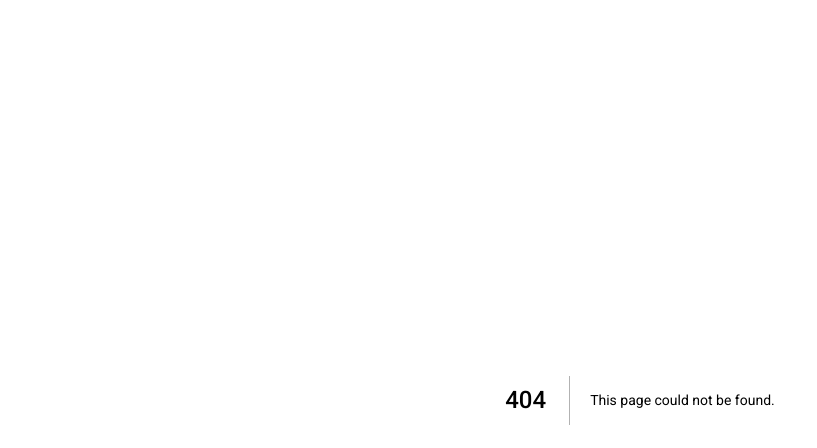
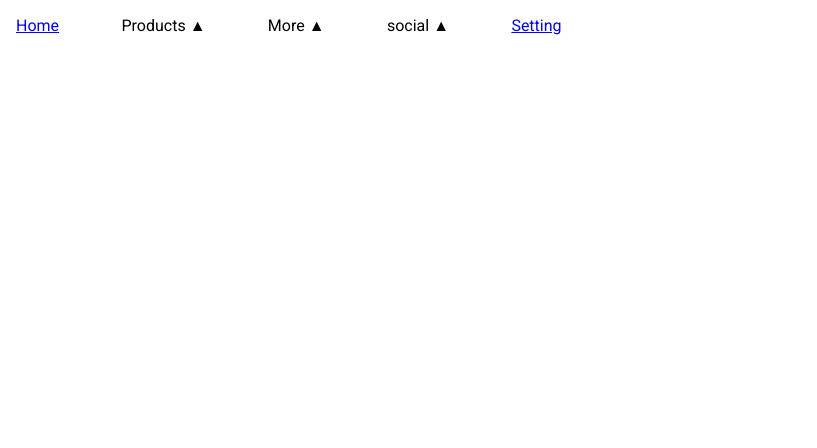
Before and after one commit to Amanp30/aasan-components, a Next.js app: page /menu in a window 1280 px wide. Before the commit this address had no page. Shown: the top 448 px of the page, without its empty margins (0-817 px from the left). Built offline with nearby package versions, Linux system fonts and the light colour scheme.

Commit message:
accordian example

```diff
--- a/pages/index.js
+++ b/pages/index.js
@@ -13,6 +13,7 @@ function index() {
         <Link href="/mobileshare">Mobileshare</Link>
         <Link href="/accordianexample">accordian example</Link>
         <Link href="/geolocation">Latitude and longitude</Link>
+        <Link href="/menu">menu</Link>
       </div>
     </>
   );
--- /dev/null
+++ b/pages/menu.js
@@ -0,0 +1,117 @@
+import React, { useEffect, useState } from "react";
+
+function menu() {
+  const [isDropdown, setisDropdown] = useState({});
+
+  // add click event listener to the document
+  useEffect(() => {
+    document.addEventListener("click", handleClickOutside);
+    return () => {
+      document.removeEventListener("click", handleClickOutside);
+    };
+  }, []);
+
+  // function to handle clicks outside the menu
+  function handleClickOutside(event) {
+    // check if the click event target is the menu or a descendant of the menu
+    if (!event.target.closest(".menu")) {
+      // if it's not, then close all of the submenus
+      setisDropdown({});
+    }
+  }
+
+  var menu = [
+    { text: "Home", link: "/" },
+    {
+      text: "Products",
+      link: [
+        { text: "Product One", link: "/one" },
+        { text: "Product two", link: "/two" },
+      ],
+    },
+    {
+      text: "More",
+      link: [
+        { text: "Privacy", link: "/privacy" },
+        { text: "T & C", link: "/termscondition" },
+      ],
+    },
+    {
+      text: "social",
+      link: [
+        { text: "facebook", link: "/privacy" },
+        { text: "twitter", link: "/termscondition" },
+        { text: "Youtube", link: "/termscondition" },
+      ],
+    },
+    { text: "Setting", link: "/setting" },
+  ];
+
+  function handleMouseEnter(id) {
+    setisDropdown((prevState) => ({ ...prevState, [id]: true }));
+  }
+  function handleMouseLeave(id) {
+    setisDropdown((prevState) => ({ ...prevState, [id]: false }));
+  }
+  function opensub(id) {
+    const newIsDropdown = {};
+    Object.keys(isDropdown).forEach((key) => {
+      newIsDropdown[key] = false;
+    });
+    newIsDropdown[id] = !isDropdown[id];
+    setisDropdown(newIsDropdown);
+
+    //setisDropdown((prevState) => ({ ...prevState, [id]: !prevState[id] }));
+  }
+  return (
+    <>
+      <div className="menu">
+        <ul className="nav">
+          {menu.map((item, index) => {
+            if (typeof item.link == "string") {
+              return (
+                <div key={index} className="menua">
+                  <a href={item.link}>{item.text}</a>
+                </div>
+              );
+            } else if (Array.isArray(item.link)) {
+              return (
+                <div
+                  key={index}
+                  /* onMouseEnter={() => handleMouseEnter(index)}
+                  onMouseLeave={() => handleMouseLeave(index)} */
+                  onClick={(e) => opensub(index)}
+                  className="dropdownlinks menua"
+                >
+                  {item.text}{" "}
+                  {isDropdown[index] ? (
+                    <>
+                      <span>▼</span>
+                    </>
+                  ) : (
+                    <>
+                      <span>▲</span>
+                    </>
+                  )}
+                  <div
+                    className={
+                      isDropdown[index] ? `submenu_open` : "submenu_close"
+                    }
+                  >
+                    {item.link.map((subItem, subIndex) => (
+                      <div key={subIndex} className="ohosublink">
+                        <a href={subItem.link}>{subItem.text}</a>
+                      </div>
+                    ))}
+                  </div>
+                </div>
+              );
+            }
+          })}
+        </ul>
+      </div>
+    </>
+  );
+}
+
+export default menu;
--- a/styles/globals.css
+++ b/styles/globals.css
@@ -57,3 +57,111 @@
 
 
 /* klasgd */
+
+.slider {
+    position: relative;
+    width: 100%;
+    height: 400px;
+}
+
+.slider img {
+    position: absolute;
+    top: 0;
+    left: 0;
+    width: 100%;
+    height: 100%;
+    object-fit: cover;
+    transition: all 0.5s;
+    opacity: 0;
+}
+
+.slider img.active {
+    opacity: 1;
+}
+
+/* menu */
+
+.nav {
+    display: flex;
+    list-style: none;
+    padding: 1em;
+    gap: 5%;
+}
+
+.submenu_close {
+    display: none;
+    max-height: 0;
+    transition: max-height 0.5s ease-in-out;
+}
+
+.submenu_open {
+    display: block;
+    list-style: none;
+    position: absolute;
+    width: max-content;
+    top: 2em;
+    box-shadow: 0 0 2px #2b2b2b2e;
+    border-radius: .2em;
+    background: white;
+    min-width: 200px;
+    max-width: max-content;
+    cursor: pointer;
+    max-height: auto;
+    /* or any other value that allows the submenu to fully open */
+    z-index: 1;
+    transition: max-height 0.5s ease-in-out;
+}
+
+.dropdownlinks {
+    position: relative;
+    cursor: pointer;
+}
+
+/* .submenu_open:before {
+    content: '';
+    position: absolute;
+    top: -10px;
+    left: 5%;
+    transform: rotate(180deg);
+    margin-left: -5px;
+    border-width: 10px 10px 0;
+    border-style: solid;
+
+    border-color: rgb(34, 33, 33) transparent transparent;
+} */
+
+.ohosublink {
+    /* margin-bottom: 1em; */
+    padding: .6em;
+}
+
+.ohosublink:hover {
+    background-color: aliceblue;
+}
+
+.ohosublink:last-child {
+    margin-bottom: 0;
+}
+
+.ohosublink a {
+    text-decoration: none;
+}
+
+@media (max-width:600px) {
+    .nav {
+        flex-direction: column;
+    }
+
+    .nav span {
+        float: right;
+    }
+
+    .submenu_open {
+        position: unset;
+
+    }
+
+    .menua {
+        padding: .4em;
+    }
+}
```
Also changed, not shown: pages/slides.js (added, +48 -0 lines).
